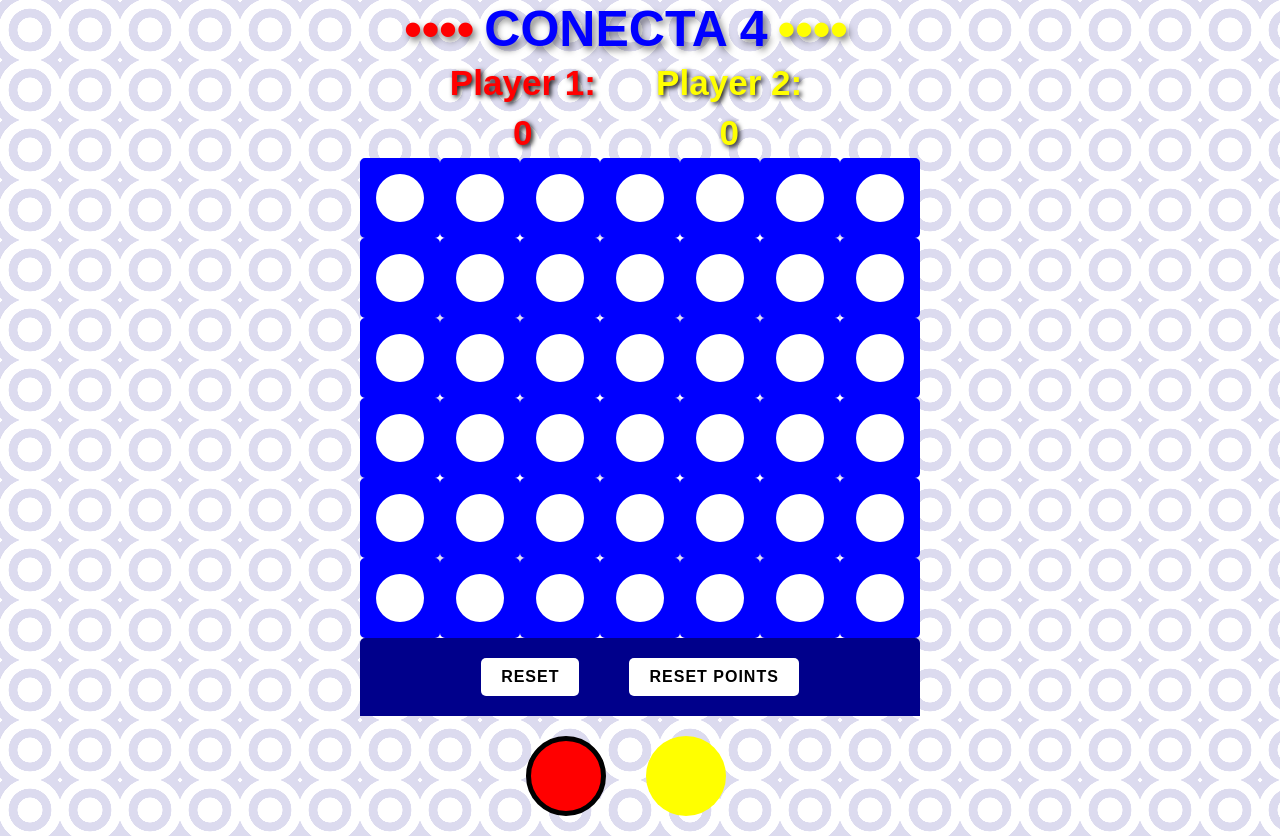
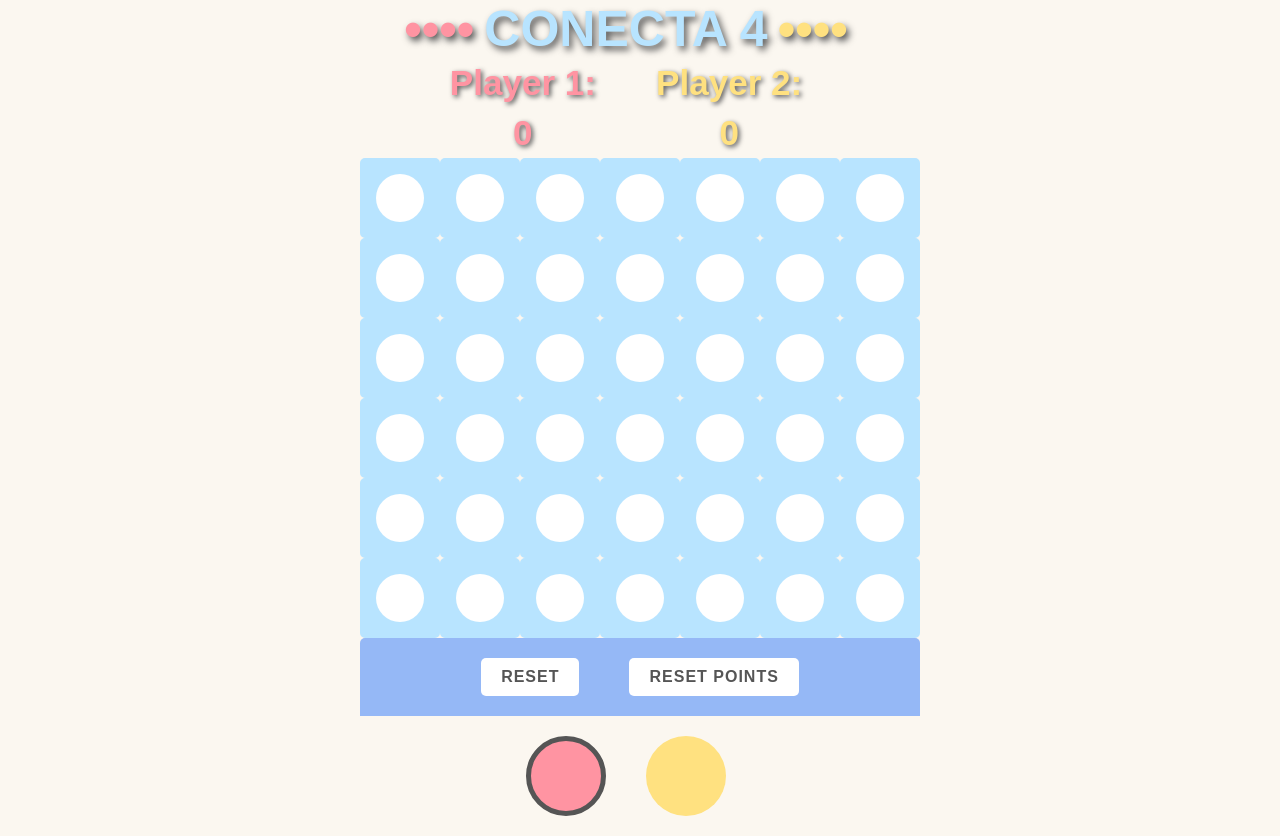
Before and after one commit to Pancratzia/Monthly-Projects, a React (Vite) app in the folder contecta-4/: page / in a window 1280 px wide. Built offline with nearby package versions, Linux system fonts and the light colour scheme; a web font is replaced by a local one.

Commit message:
arreglando la paleta de colores

```diff
--- a/contecta-4/src/index.css
+++ b/contecta-4/src/index.css
@@ -1,10 +1,12 @@
 @import url('https://fonts.googleapis.com/css2?family=Protest+Guerrilla&display=swap');
 
 :root{
-  --player-1-color: red;
-  --player-2-color: yellow;
-  --board-color: blue;
-  --buttons-color: darkblue;
+  --player-1-color: #ff94a2;
+  --player-2-color: #ffe180;
+  --board-color: #b8e4ff;
+  --buttons-color: #95b8f6;
+  --black: #555;
+  --background: #fbf7f0;
 
   --font-family: 'Protest Guerrilla', sans-serif;
 }
@@ -29,20 +31,10 @@ body {
   min-height: 100vh;
   display: grid;
   place-items: center;
-  background: radial-gradient(
-    transparent 29%,
-    #dcdbef 30%,
-    #dcdbef 50%,
-    transparent 51%,
-    transparent 74%,
-    #dcdbef 75%,
-    #dcdbef 95%,
-    transparent 96%
-  );
-  background-size: 6rem 6rem;
-  background-color: #ffffff;
+  background-color: var(--background);
   opacity: 1;
   font-family: var(--font-family);
+
 }
 
 .container {
@@ -54,7 +46,7 @@ body {
 .title{
   font-size: 50px;
   text-transform: uppercase;
-  text-shadow: 3px 4px 7px rgba(0, 0, 0, 0.5);
+  text-shadow: 3px 4px 7px var(--black);
   margin: 0;
   color: var(--board-color);
 }
@@ -85,15 +77,15 @@ body {
   align-items: center;
   font-size: 30px;
   font-weight: bold;
-  text-shadow: 2px 2px 5px black;
+  text-shadow: 2px 2px 5px var(--black);;
 }
 
 .points:first-of-type {
-  color: rgb(255, 0, 0);
+  color: var(--player-1-color);
 }
 
 .points:last-of-type {
-  color: yellow;
+  color: var(--player-2-color);
 }
 
 .points h3 {
@@ -108,9 +100,9 @@ body {
 .cell {
   width: 80px;
   height: 80px;
-  border: 10px solid blue;
+  border: 10px solid var(--board-color);
   border-radius: 5px;
-  background-color: rgb(0, 0, 255);
+  background-color: var(--board-color);
   display: grid;
   place-items: center;
   font-size: 30px;
@@ -125,16 +117,16 @@ body {
 }
 
 .circle-red {
-  background-color: red !important;
+  background-color: var(--player-1-color) !important;
 }
 
 .circle-yellow {
-  background-color: yellow !important;
+  background-color: var(--player-2-color) !important;
 }
 
 .buttons {
   grid-column: 1/8;
-  background-color: darkblue;
+  background-color: var(--buttons-color);
   padding: 20px;
   display: flex;
   justify-content: center;
@@ -149,7 +141,7 @@ body {
   cursor: pointer;
   font-weight: bold;
   font-size: 16px;
-  color: black;
+  color: var(--black);;
   background-color: white;
   text-transform: uppercase;
   letter-spacing: 1px;
@@ -174,13 +166,13 @@ body {
 }
 
 .player.active {
-  border: 5px solid black;
+  border: 5px solid var(--black);;
 }
 
 .player.player-1 {
-  background-color: red;
+  background-color: var(--player-1-color);
 }
 
 .player.player-2 {
-  background-color: yellow;
+  background-color: var(--player-2-color);
 }
```
